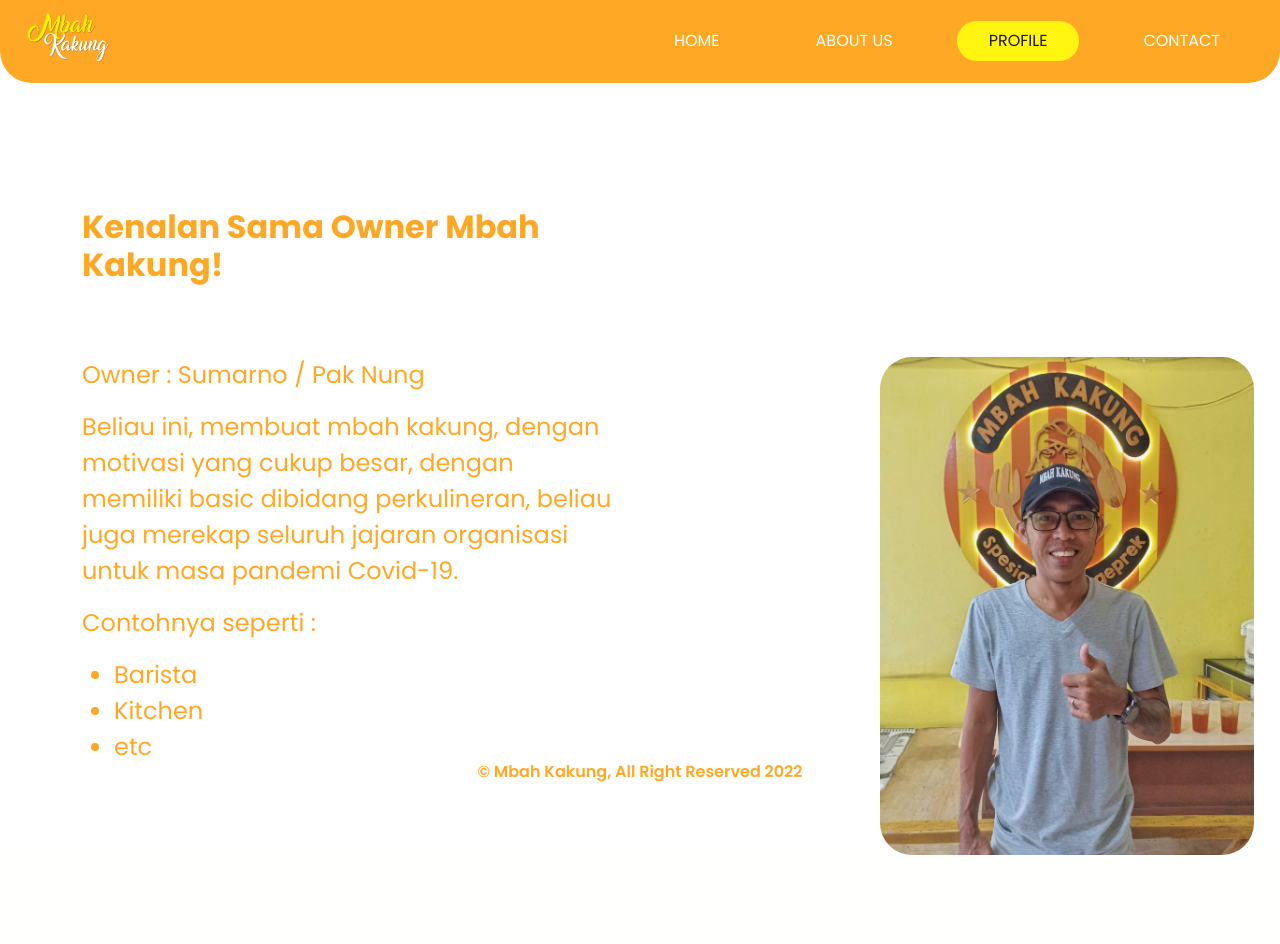
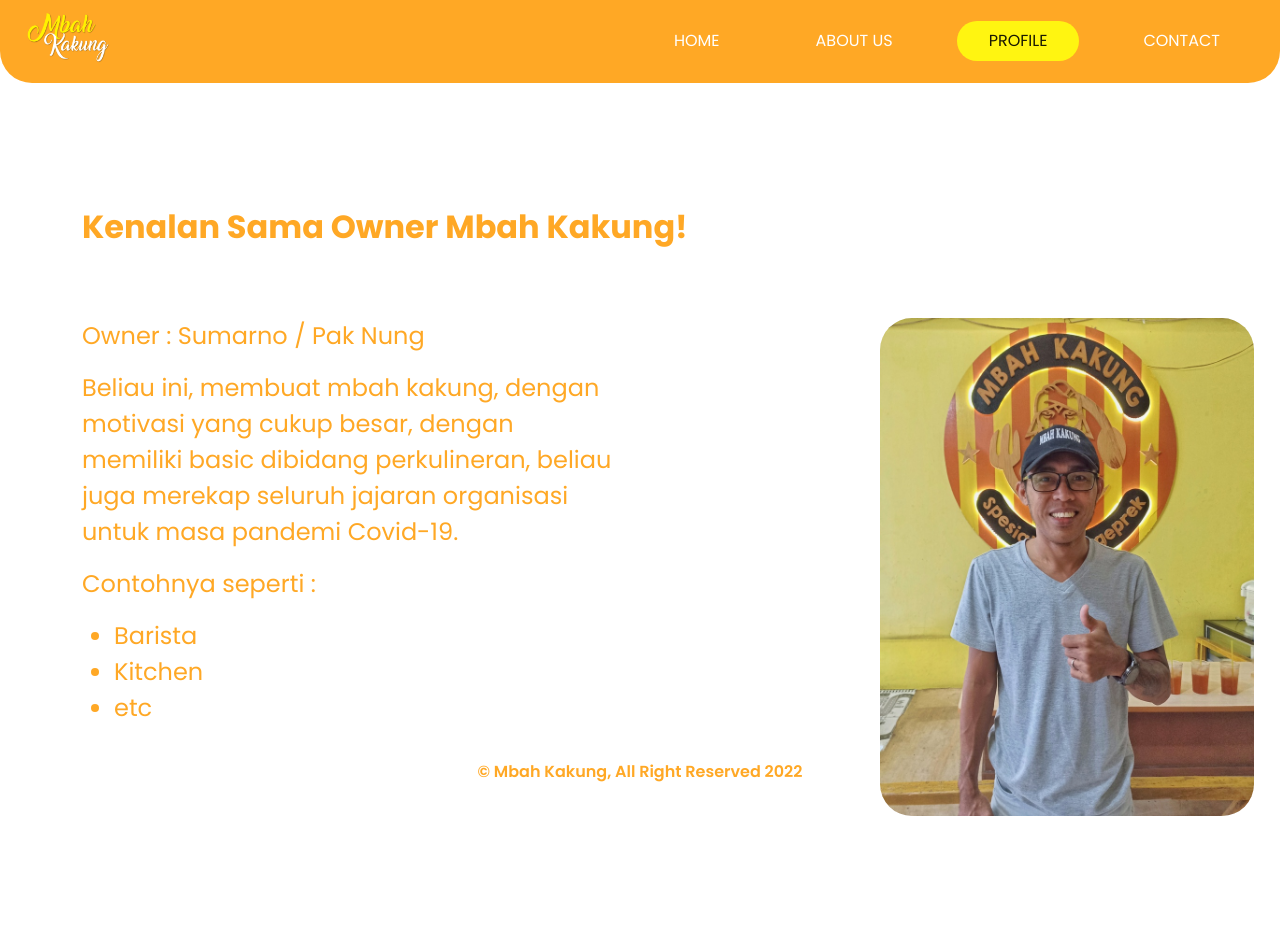
Before and after one commit to ahmadmcer/mbahkakung-spesialayamgeprek, a PHP site: page /profile.html in a window 1280 px wide. Before the commit the page ends 855 px from the top, so only its background shows below. Run offline with PHP 8.4, Linux system fonts and the light colour scheme.

Commit message:
update profile

```diff
--- a/css/style.css
+++ b/css/style.css
@@ -258,6 +258,10 @@ footer p {
     bottom: 0;
 }
 
+#footer-profile{
+    padding-top: 5em;
+}
+
 .grid-container{
     display: grid;
     grid-template-columns: auto auto;
--- a/profile.html
+++ b/profile.html
@@ -58,13 +58,13 @@
 
     <main>
         <!-- Content -->
-        <div id="profile" class="container mt-5">
+        <div id="profile" class="container my-5">
             <div class="row">
-                <div class="col-sm-6">
+                <div class="col">
                     <h2 class="judul-profile">Kenalan Sama Owner Mbah Kakung!</h2>
                 </div>
                 <div class="row">
-                <div class="col-sm-6">
+                    <div class="col">
                         <p class="profile-text">Owner : Sumarno / Pak Nung</p>
                         <p class="profile-text">
                             Beliau ini, membuat mbah kakung, dengan motivasi
@@ -78,14 +78,14 @@
                             <li>etc</li>
                         </ul>
                     </div>
-                <div class="col-sm-6">
+                    <div class="col">
                         <img src="image/owner.jpeg" class="owner-image" alt="">
                     </div>
                 </div>
-
+            </div>
     </main>
     <footer>
-        <div>
+        <div id="footer-profile">
         <p>&copy; Mbah Kakung, All Right Reserved 2022</p>
         </div>
     </footer>
```
Lines whose indentation alone changed are shown as unchanged.
